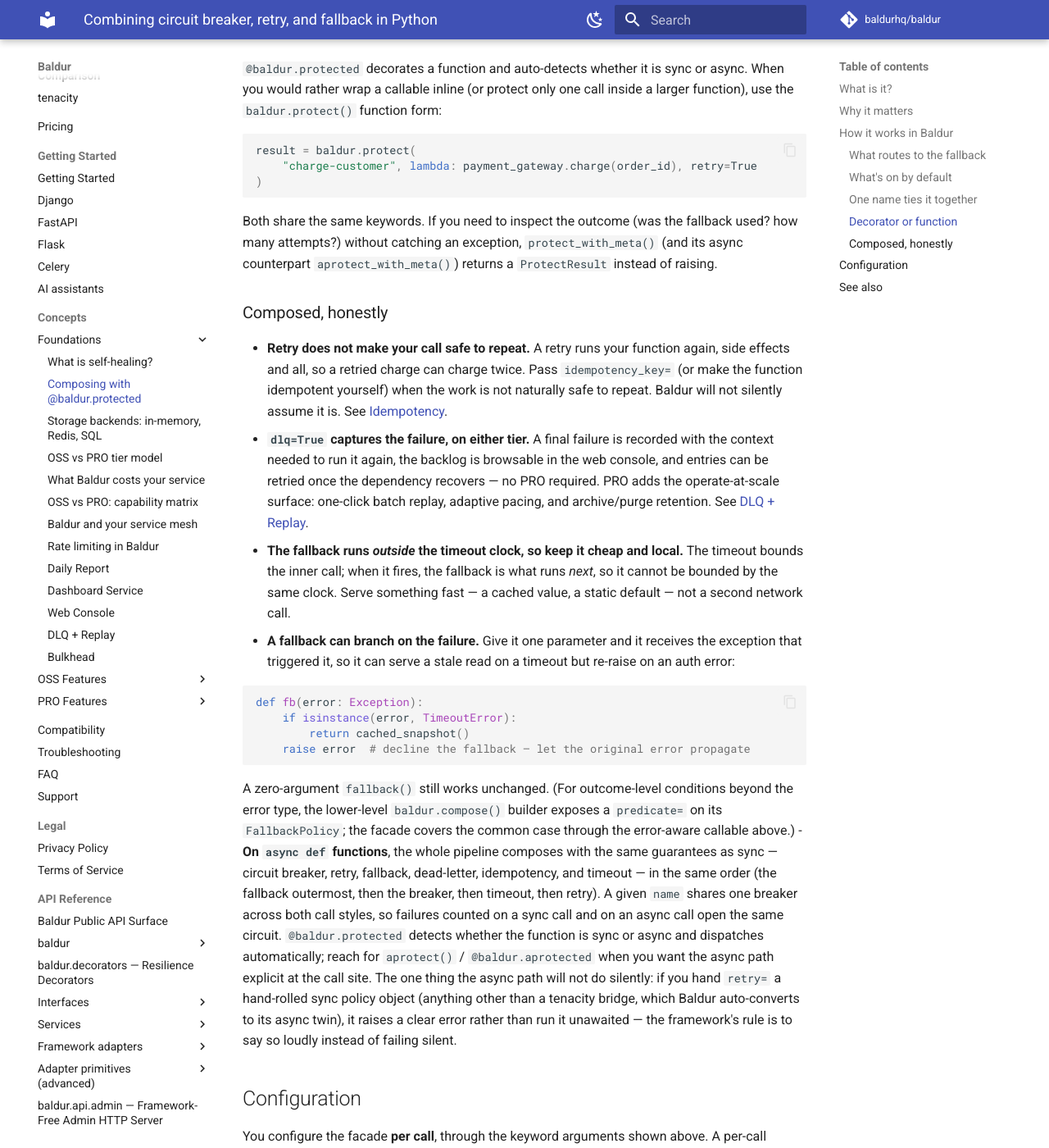
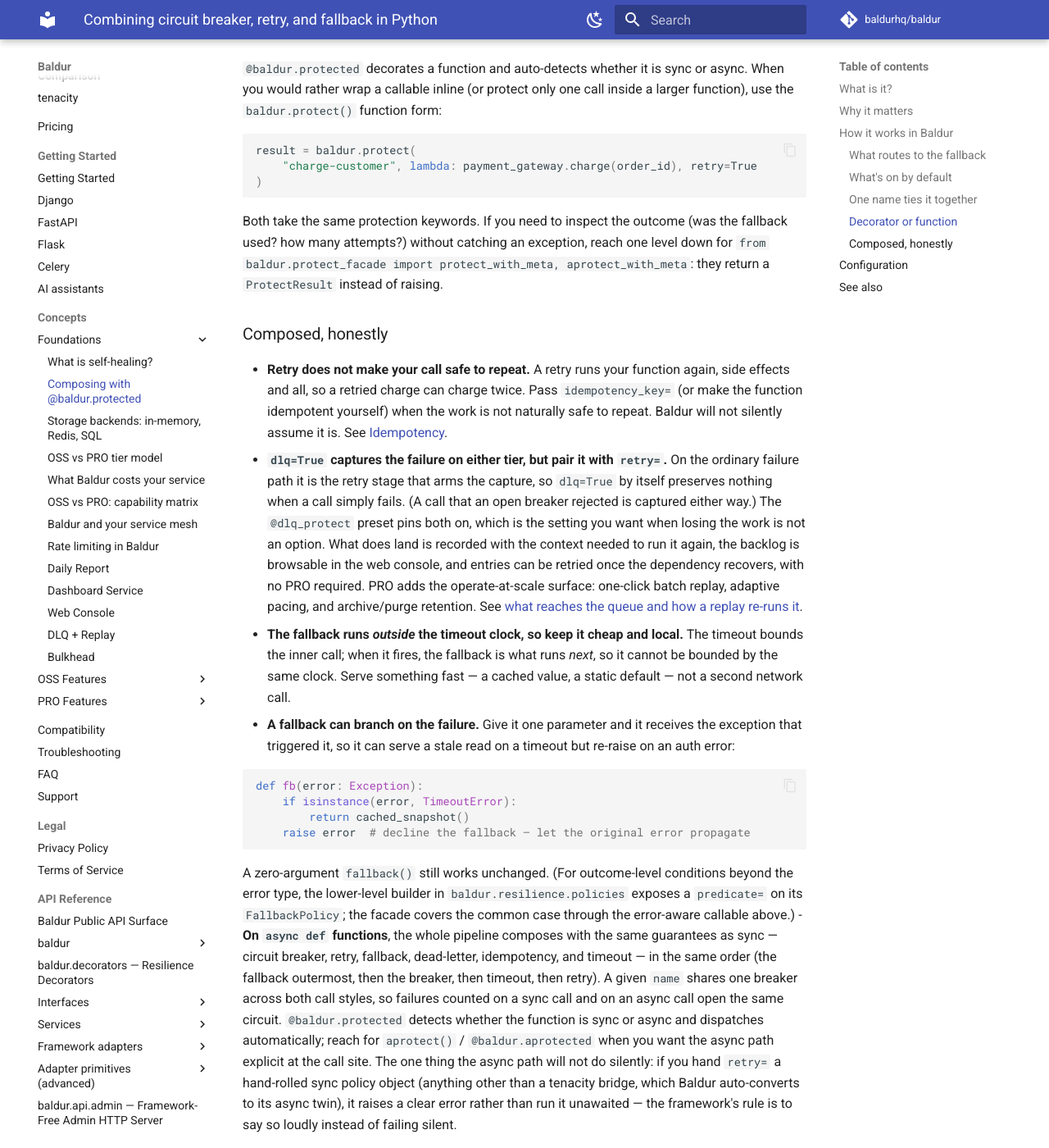
Before and after one commit to baldurhq/baldur, an MkDocs documentation site: the page built from docs/concepts/foundations/composition.md, in a window 1280 px wide and 1400 px high, scrolled down 3670 px. Shown: the whole window at 82% size. Built offline with MkDocs 1.6.1 and Material for MkDocs 9.7.7, drawn with Linux system fonts in a browser that asks for light colours; comment, search, counter and statistics services are not loaded; some of the changed text lies outside the part shown.

Commit message:
docs(concepts): pair dlq=True with retry= in the composition guide
Reverse-verifying the @baldur.protected composition guide against the code
turned up five inaccuracies, one of them a silent data-loss trap.

- dlq=True on its own does not preserve an ordinary failure. The DLQ store is
  gated on the should_dlq flag, and the retry stage is what sets it, so a call
  that simply fails at a dlq=True call site with no retry= is dropped rather
  than queued. (A call its open circuit rejected is captured either way, on a
  separate gate.) The guide now says to pair the two, and points at the
  @dlq_protect preset, which pins dlq, retry and the circuit breaker together.
- baldur.compose() does not exist. The builder lives in
  baldur.resilience.policies.
- protect_with_meta, aprotect_with_meta and ProtectResult are not on the
  baldur top level; the guide now gives the baldur.protect_facade import
  instead of leaving the reader to guess.
- "a per-call keyword always takes precedence" overstated it: the facade's
  master toggle disables every per-call kwarg. Narrowed to the framework-wide
  default.
- protect() takes context= and @protected takes context_from=, so the two
  share the same protection keywords rather than the same keywords.

Everything else in the guide re-verified as accurate and is unchanged: the
Fallback -> CB -> Timeout -> Retry order on both the sync and async paths, the
fallback routing table, the idempotency-duplicate exception, the defaults
table, and the OSS/PRO split of the dead-letter surface.

````diff
--- a/docs/concepts/foundations/composition.md
+++ b/docs/concepts/foundations/composition.md
@@ -99,7 +99,7 @@
 | Circuit breaker | **Yes** | `circuit_breaker=False` to turn it off |
 | Retry with backoff | No | `retry=True` |
 | Fallback | No | pass `fallback=<callable>` |
-| Dead-letter queue | No | `dlq=True` |
+| Dead-letter queue | No | `dlq=True`, together with `retry=` |
 | Timeout (wall-clock bound) | No | pass `timeout=<seconds>` |
 | Idempotency (dedup) | No | pass `idempotency_key=...` |
 
@@ -130,9 +130,10 @@
 )
 ```
 
-Both share the same keywords. If you need to inspect the outcome (was the fallback used? how many
-attempts?) without catching an exception, `protect_with_meta()` (and its async counterpart
-`aprotect_with_meta()`) returns a `ProtectResult` instead of raising.
+Both take the same protection keywords. If you need to inspect the outcome (was the fallback used?
+how many attempts?) without catching an exception, reach one level down for
+`from baldur.protect_facade import protect_with_meta, aprotect_with_meta`: they return a
+`ProtectResult` instead of raising.
 
 ### Composed, honestly
 
@@ -140,11 +141,14 @@
   and all, so a retried charge can charge twice. Pass `idempotency_key=` (or make the function
   idempotent yourself) when the work is not naturally safe to repeat. Baldur will not silently
   assume it is. See [Idempotency](../oss/idempotency.md).
-- **`dlq=True` captures the failure, on either tier.** A final failure is recorded with the context
-  needed to run it again, the backlog is browsable in the web console, and entries can be retried
-  once the dependency recovers — no PRO required. PRO adds the operate-at-scale surface: one-click
-  batch replay, adaptive pacing, and archive/purge retention.
-  See [DLQ + Replay](dlq-replay.md).
+- **`dlq=True` captures the failure on either tier, but pair it with `retry=`.** On the ordinary
+  failure path it is the retry stage that arms the capture, so `dlq=True` by itself preserves
+  nothing when a call simply fails. (A call that an open breaker rejected is captured either way.)
+  The `@dlq_protect` preset pins both on, which is the setting you want when losing the work is not
+  an option. What does land is recorded with the context needed to run it again, the backlog is
+  browsable in the web console, and entries can be retried once the dependency recovers, with no PRO
+  required. PRO adds the operate-at-scale surface: one-click batch replay, adaptive pacing, and
+  archive/purge retention. See [what reaches the queue and how a replay re-runs it](dlq-replay.md).
 - **The fallback runs *outside* the timeout clock, so keep it cheap and local.** The timeout bounds
   the inner call; when it fires, the fallback is what runs *next*, so it cannot be bounded by the
   same clock. Serve something fast — a cached value, a static default — not a second network call.
@@ -159,8 +163,8 @@
   ```
 
   A zero-argument `fallback()` still works unchanged. (For outcome-level conditions beyond the error
-  type, the lower-level `baldur.compose()` builder exposes a `predicate=` on its `FallbackPolicy`;
-  the facade covers the common case through the error-aware callable above.)
+  type, the lower-level builder in `baldur.resilience.policies` exposes a `predicate=` on its
+  `FallbackPolicy`; the facade covers the common case through the error-aware callable above.)
 - **On `async def` functions**, the whole pipeline composes with the same guarantees as sync —
   circuit breaker, retry, fallback, dead-letter, idempotency, and timeout — in the same order (the
   fallback outermost, then the breaker, then timeout, then retry). A given `name` shares one breaker
@@ -175,8 +179,8 @@
 ## Configuration
 
 You configure the facade **per call**, through the keyword arguments shown above. A per-call keyword
-always takes precedence, and keeping the switches at the call site means the protection a function
-has is visible right where it is defined.
+takes precedence over the framework-wide default, and keeping the switches at the call site means
+the protection a function has is visible right where it is defined.
 
 The patterns the facade composes each carry their own settings — the circuit breaker's thresholds,
 retry's backoff, idempotency's storage — documented in their own guides and listed in the
````
